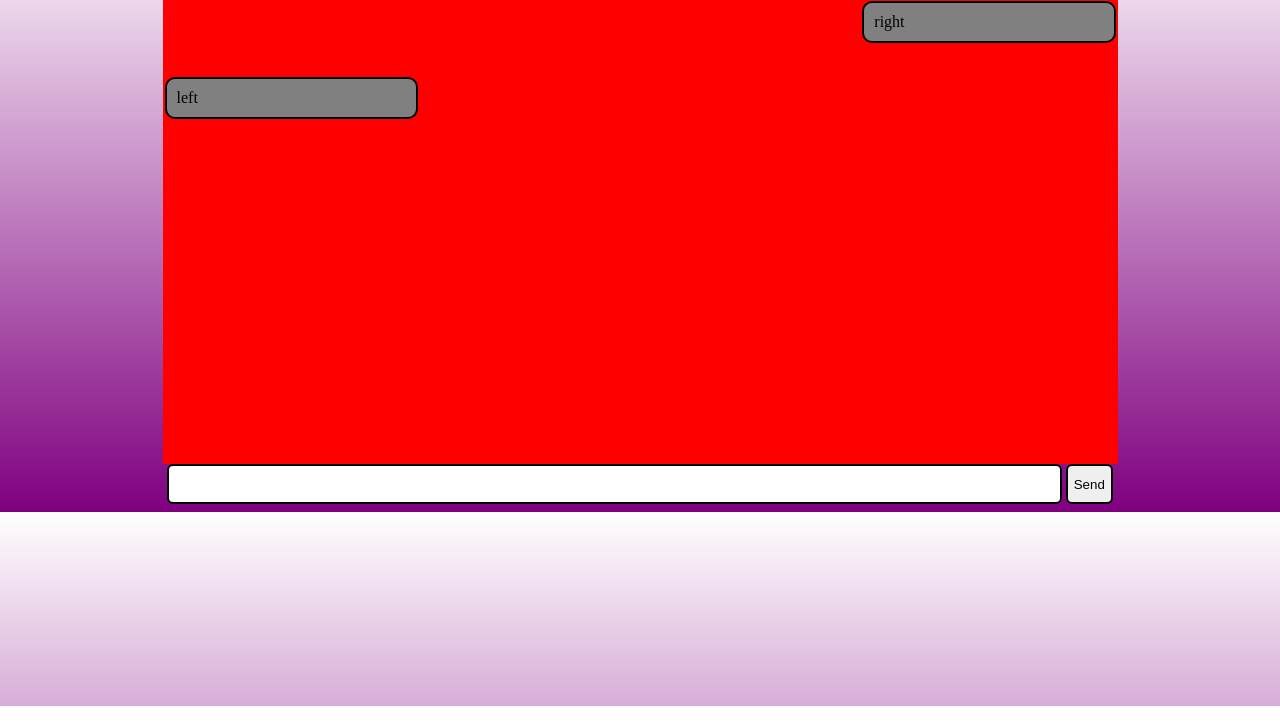
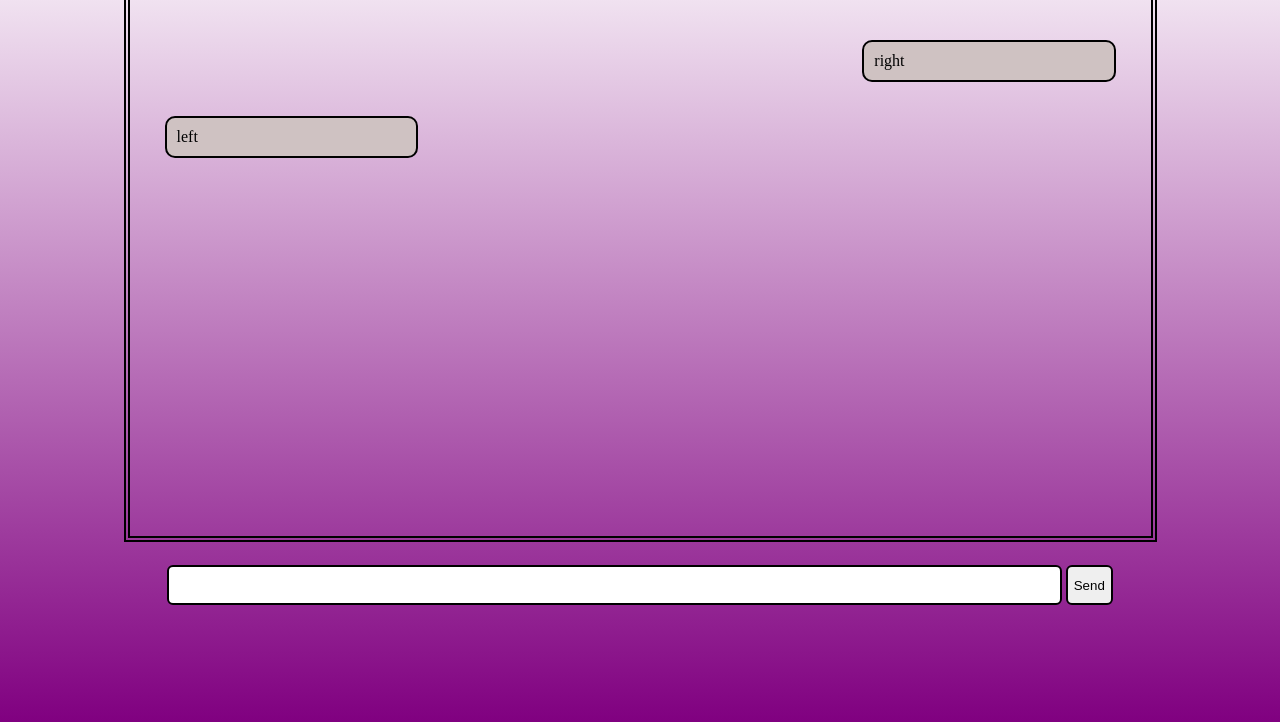
Before and after one commit to Ankitduvedi/ichat, a plain HTML site: page index.html in a window 1280 px wide. Shown: the part 94-816 px from the top of the page. Drawn offline with Linux system fonts and the light colour scheme.

Commit message:
Frontend completed

```diff
--- a/css/style.css
+++ b/css/style.css
@@ -6,15 +6,20 @@
 }
 body{
     background-image: linear-gradient(white, purple);
+    height: 100vh;
+    overflow: hidden;
 }
 .container{
     max-width: 955px;
-    background-color: red;
+    border: 6px double black;
     margin: auto;
     height: 60vh;
+    padding: 33px;
+    overflow-y: auto;
+    margin-bottom: 23px;
 }
 .message{
-    background-color: grey;
+    background-color: rgb(207, 194, 194);
     width: 24%;
     padding: 10px;
     margin: 17px 2px;
```
